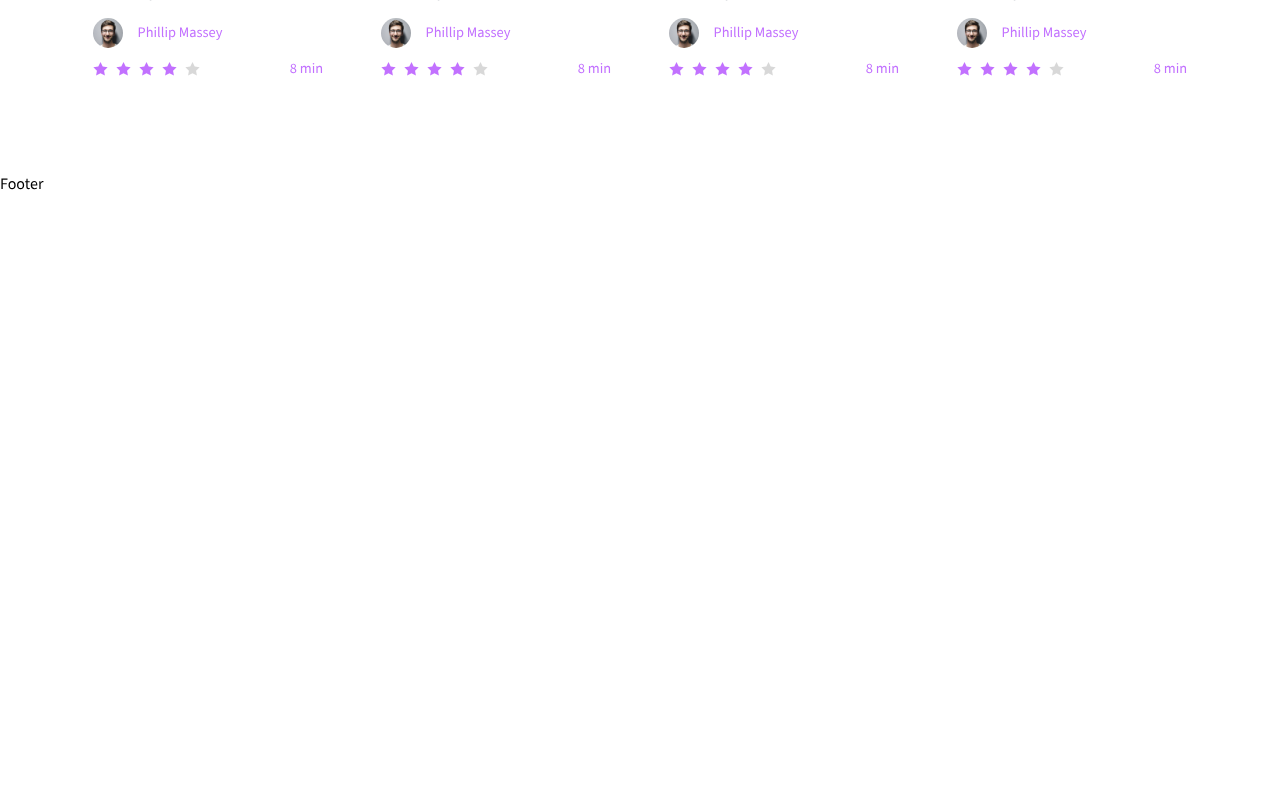
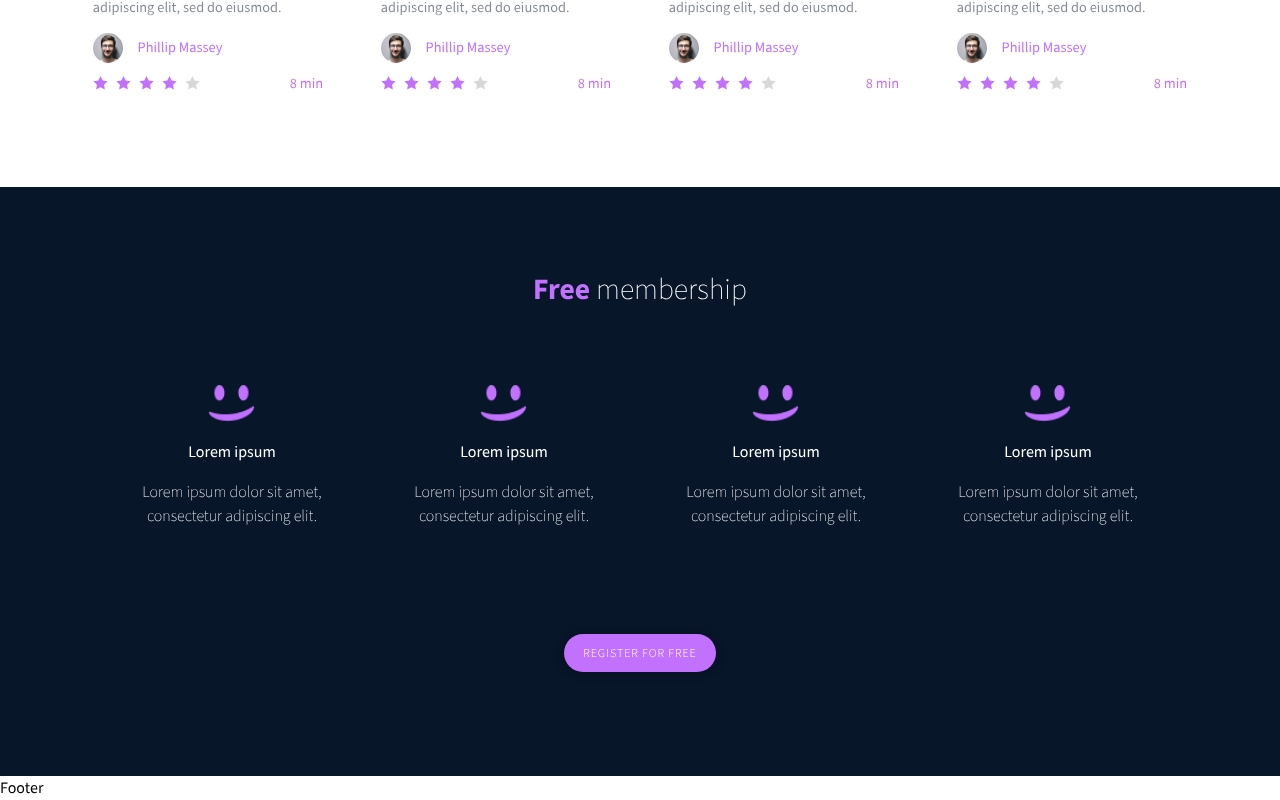
Before and after one commit to Chisom-Joseph/smileschool, a React (Vite) app: page / in a window 1280 px wide. Shown: the part 1721-2521 px from the top of the page. Before the commit the page ends 1917 px from the top, so only its background shows below. Built offline with nearby package versions, Linux system fonts and the light colour scheme.

Commit message:
Added Membership section

```diff
--- /dev/null
+++ b/src/components/MembershipCard.tsx
@@ -0,0 +1,17 @@
+type props = {
+  icon: string;
+  title: string;
+  description: string;
+};
+
+const MembershipCard = (props: props) => {
+  return (
+    <div className="text-[1em] flex flex-col items-center justify-center w-[12em]">
+      <img className="w-[3em] mb-[1em]" src={props.icon} />
+      <h4 className="mb-[1em]">{props.title}</h4>
+      <p className="font-[100]">{props.description}</p>
+    </div>
+  );
+};
+
+export default MembershipCard;
--- /dev/null
+++ b/src/components/MembershipSection.tsx
@@ -0,0 +1,44 @@
+import { Link } from "react-router-dom";
+
+import MembershipCard from "./MembershipCard";
+
+import logoIconPurple from "/assets/images/logoIconPurple.png";
+
+const MembershipSection = () => {
+  return (
+    <section className="bg-blue text-white p-[2em] pt-[0]">
+      <div className="p-[5em] m-auto max-w-[80em]">
+        <p className="font-[100] text-[1.85em] mb-[2.5em]">
+          <span className="font-[700] text-purple"> Free</span> membership
+        </p>
+        <div className="flex flex-wrap gap-[5em] items-center justify-center mb-[7em]">
+          <MembershipCard
+            icon={logoIconPurple}
+            title="Lorem ipsum"
+            description="Lorem ipsum dolor sit amet, consectetur adipiscing elit."
+          />
+          <MembershipCard
+            icon={logoIconPurple}
+            title="Lorem ipsum"
+            description="Lorem ipsum dolor sit amet, consectetur adipiscing elit."
+          />
+          <MembershipCard
+            icon={logoIconPurple}
+            title="Lorem ipsum"
+            description="Lorem ipsum dolor sit amet, consectetur adipiscing elit."
+          />
+          <MembershipCard
+            icon={logoIconPurple}
+            title="Lorem ipsum"
+            description="Lorem ipsum dolor sit amet, consectetur adipiscing elit."
+          />
+        </div>
+        <Link className="btn" to="/register">
+          REGISTER FOR FREE
+        </Link>
+      </div>
+    </section>
+  );
+};
+
+export default MembershipSection;
--- a/src/components/TutorialsSection.tsx
+++ b/src/components/TutorialsSection.tsx
@@ -14,7 +14,7 @@ const TutorialsSection = () => {
 
   return (
     <section className="p-[5em] m-auto max-w-[80em]">
-      <p className="font-[100] text-[1.85em] mb-[2em]">
+      <p className="font-[100] text-[1.85em] mb-[2.5em]">
         Most
         <span className="font-[700] text-purple"> popular</span> tutorials
       </p>
--- a/src/pages/HomePage.tsx
+++ b/src/pages/HomePage.tsx
@@ -1,6 +1,7 @@
 import HeroSection from "../components/HeroSection";
 import TestimonialsSection from "../components/TestimonialsSection";
 import TutorialsSection from "../components/TutorialsSection";
+import MembershipSection from "../components/MembershipSection";
 
 const HomePage = () => {
   return (
@@ -8,6 +9,7 @@ const HomePage = () => {
       <HeroSection />
       <TestimonialsSection />
       <TutorialsSection />
+      <MembershipSection />
     </main>
   );
 };
```
Also changed, not shown: public/assets/images/logoIconPurple.png (added).
